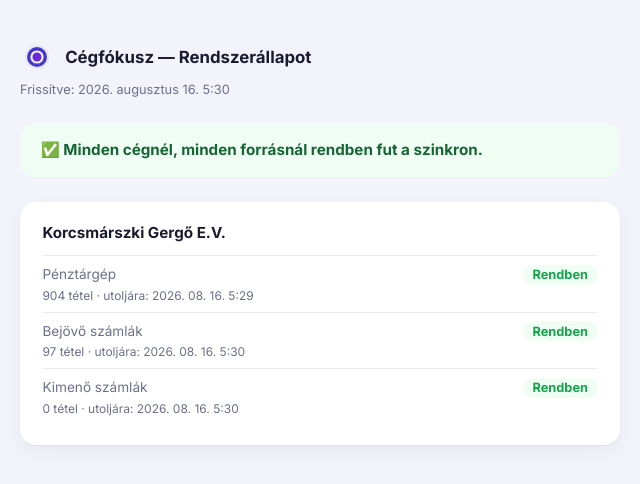
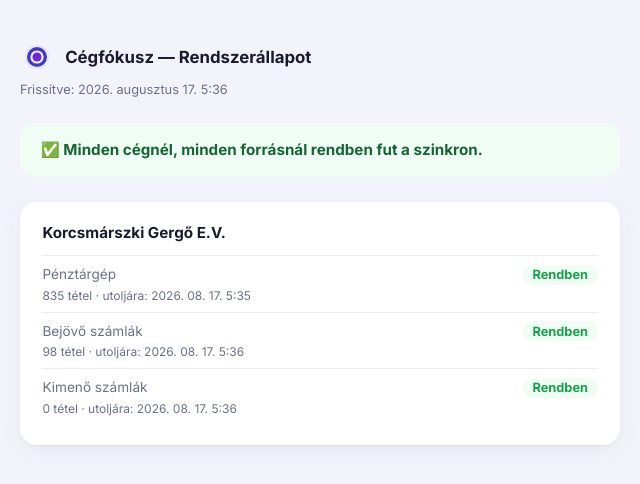
Before and after one commit to Asera0202/nav-afa-monitor, a website: page public/status.html in a window 1280 px wide. Shown: the full height of the page, 320-960 px from the left. Drawn offline with Linux system fonts and the light colour scheme.

Commit message:
Napi NAV-szinkron + állapot-frissítés: 2026-08-17

```diff
--- a/public/status.html
+++ b/public/status.html
@@ -49,7 +49,7 @@
       <img src="favicon.svg" alt="Cégfókusz">
       <div class="title">Cégfókusz — Rendszerállapot</div>
     </div>
-    <div class="updated">Frissítve: 2026. augusztus 16. 5:30</div>
+    <div class="updated">Frissítve: 2026. augusztus 17. 5:36</div>
 
     <div class="overall-banner overall-ok">
       ✅ Minden cégnél, minden forrásnál rendben fut a szinkron.
@@ -62,17 +62,17 @@
           <div class="source-row">
             <div class="source-name">Pénztárgép</div>
             <div class="source-status status-ok">Rendben</div>
-            <div class="source-detail">904 tétel · utoljára: 2026. 08. 16. 5:29</div>
+            <div class="source-detail">835 tétel · utoljára: 2026. 08. 17. 5:35</div>
           </div>
           <div class="source-row">
             <div class="source-name">Bejövő számlák</div>
             <div class="source-status status-ok">Rendben</div>
-            <div class="source-detail">97 tétel · utoljára: 2026. 08. 16. 5:30</div>
+            <div class="source-detail">98 tétel · utoljára: 2026. 08. 17. 5:36</div>
           </div>
           <div class="source-row">
             <div class="source-name">Kimenő számlák</div>
             <div class="source-status status-ok">Rendben</div>
-            <div class="source-detail">0 tétel · utoljára: 2026. 08. 16. 5:30</div>
+            <div class="source-detail">0 tétel · utoljára: 2026. 08. 17. 5:36</div>
           </div>
       </div>
   </div>
```
Also changed, not shown: public/thresholds.html (+1 -1 lines).
